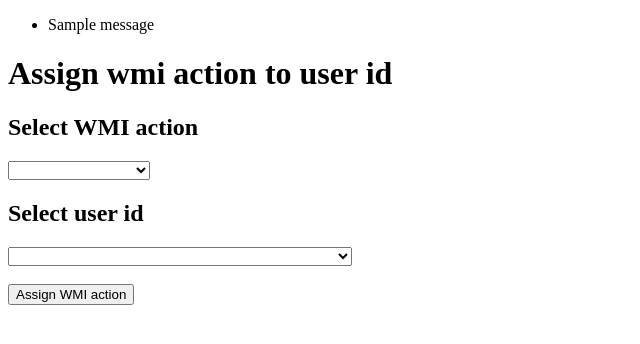
After one commit to NAVNAV221/RATatoi, a Flask app: page /clients/assign_wmi_action/ in a window 1280 px wide. The commit adds this page. Shown: the top 344 px of the page, without its empty margins (0-640 px from the left). Run offline with Flask 2, Linux system fonts and the light colour scheme; tables that the repository leaves empty hold one stand-in row (values such as "Sample post"); one stand-in notice (Sample message) is shown; some libraries are stand-ins or nearby versions.

Commit message:
Add assign wmi action per user capability

```diff
--- a/app/forms.py
+++ b/app/forms.py
@@ -1,6 +1,8 @@
 from flask_wtf import FlaskForm
 from wtforms import StringField, SubmitField, SelectField
 from wtforms.validators import DataRequired
+from wtforms_sqlalchemy.fields import QuerySelectField
+from app.models import WMIAction, Client
 
 
 class RegisterWMIAction(FlaskForm):
@@ -10,6 +12,15 @@ class RegisterWMIAction(FlaskForm):
     submit = SubmitField('Register WMI')
 
 
+def wmi_choice_query():
+    return WMIAction.query
+
+
+def client_id_query():
+    return Client.query
+
+
 class AssignClientAction(FlaskForm):
-    client_id = SelectField('Client ID', validators=[DataRequired()])
-    pass
+    client_id_opts = QuerySelectField(query_factory=client_id_query, allow_blank=True)
+    wmi_actions_opts = QuerySelectField(query_factory=wmi_choice_query, allow_blank=True)
+    submit = SubmitField('Assign WMI action')
--- a/app/models.py
+++ b/app/models.py
@@ -1,7 +1,7 @@
 from app import db
 
 CLIENT_PROPERTIES = ['id', 'os_name', 'ip_address', 'wmi_actions']
-WMI_PROPERTIES = ['id', 'wmi_query']
+WMI_PROPERTIES = ['id', 'wmi_class', 'wmi_scope']
 
 client_wmiAction = db.Table('client_wmiAction',
                             db.Column('client_id', db.Integer, db.ForeignKey('client.id')),
@@ -20,6 +20,10 @@ class Client(db.Model):
     def wmi_action_dict(self):
         return [wmi_action.to_dict() for wmi_action in self.wmi_action]
 
+    def set_wmi_action(self, wmi_action_object):
+        self.wmi_action.append(wmi_action_object)
+        db.session.commit()
+
     def to_dict(self):
         client_data = {
             'id': self.id,
@@ -34,17 +38,22 @@ class Client(db.Model):
                 setattr(self, field, client_data[field])
 
     def __repr__(self):
-        return f'[User Description] {self.id} | {self.os_name} | {self.ip_address} | {self.wmi_action}'
+        return f'{self.id} | {self.os_name} | {self.ip_address} | {self.wmi_action}'
 
 
 class WMIAction(db.Model):
+    """
+    This model used for describing wmi action
+    """
     id = db.Column(db.String(64), primary_key=True)
-    wmi_query = db.Column(db.String(64), index=True, unique=True)
+    wmi_class = db.Column(db.String(64), index=True, unique=True)
+    wmi_scope = db.Column(db.String(64), index=True)
 
     def to_dict(self):
         wmi_data = {
             'id': self.id,
-            'wmi_query': self.wmi_query
+            'wmi_class': self.wmi_class,
+            'wmi_scope': self.wmi_scope
         }
         return wmi_data
 
@@ -52,3 +61,6 @@ class WMIAction(db.Model):
         for field in WMI_PROPERTIES:
             if field in wmi_data:
                 setattr(self, field, wmi_data[field])
+
+    def __repr__(self):
+        return f"{self.id} | {self.wmi_class} | {self.wmi_scope}"
--- a/app/routes.py
+++ b/app/routes.py
@@ -1,9 +1,35 @@
 from app import app
-from flask import render_template
-from app.forms import AssignClientAction
+from flask import render_template, flash, redirect
+from app.forms import RegisterWMIAction, AssignClientAction
+from app.validators import is_wmi_class, is_wmi_scope
+from app.models import WMIAction, Client
 
 
-@app.route('/clients/register_wmi_action/')
+# TODO: Save WMI action from the user input
+@app.route('/clients/register_wmi_action/', methods=['GET', 'POST'])
 def register():
+    form = RegisterWMIAction()
+    if form.validate_on_submit():
+        if not is_wmi_class(form.wmi_class):
+            flash("Invalid WMI class")
+        flash("WMI Action registered")
+    return render_template('action_register.html', title="Register WMI Action", form=form)
+
+
+@app.route('/clients/assign_wmi_action/', methods=['GET', 'POST'])
+def assign_action():
     form = AssignClientAction()
-    render_template('action_register.html', form=form)
+    if form.is_submitted():
+        input_wmi_action_id = str(form.wmi_actions_opts.data).split('|')[0].strip()
+        input_client_id = str(form.client_id_opts.data).split('|')[0].strip()
+
+        client = Client.query.filter_by(id=input_client_id).first()
+        wmi_action = WMIAction.query.filter_by(id=input_wmi_action_id).first()
+
+        if client is None or wmi_action is None:
+            flash("Invalid client id or wmi_action")
+            return "<html><h1>Choose action from the list please!</h1></html>"
+
+        client.set_wmi_action(wmi_action)
+
+    return render_template("assign_client_action.html", title="Assign Action", form=form)
--- /dev/null
+++ b/app/templates/assign_client_action.html
@@ -0,0 +1,11 @@
+{% extends "base.html" %}
+{% block content %}
+    <h1>Assign wmi action to user id</h1>
+    <form method="post">
+        <h2>Select WMI action</h2>
+        {{ form.wmi_actions_opts }}
+        <h2>Select user id</h2>
+        {{ form.client_id_opts }}<br><br>
+        {{ form.submit() }}
+    </form>
+{% endblock %}
--- a/app/templates/base.html
+++ b/app/templates/base.html
@@ -9,6 +9,15 @@
     {% endif %}
 </head>
 <body>
+{% with messages = get_flashed_messages() %}
+{% if messages %}
+<ul>
+    {% for message in messages %}
+    <li>{{ message }}</li>
+    {% endfor %}
+</ul>
+{% endif %}
+{% endwith %}
 {% block content %}{% endblock %}
 </body>
 </html>
--- a/app/validators/__init__.py
+++ b/app/validators/__init__.py
@@ -1 +1 @@
-from wmi import is_wmi_scope, is_wmi_class
+from app.validators.wmi import is_wmi_scope, is_wmi_class
```
Also changed, not shown: app/templates/_wmi_action.html (added, +7 -0 lines), app/templates/action_register.html (+2 -6 lines), migrations/versions/98ae79407b03_remove_wmiaction_attribute.py (renamed from migrations/versions/2ab0dc6c9850_update_wmi_table.py, +6 -14 lines), 1 other file.
